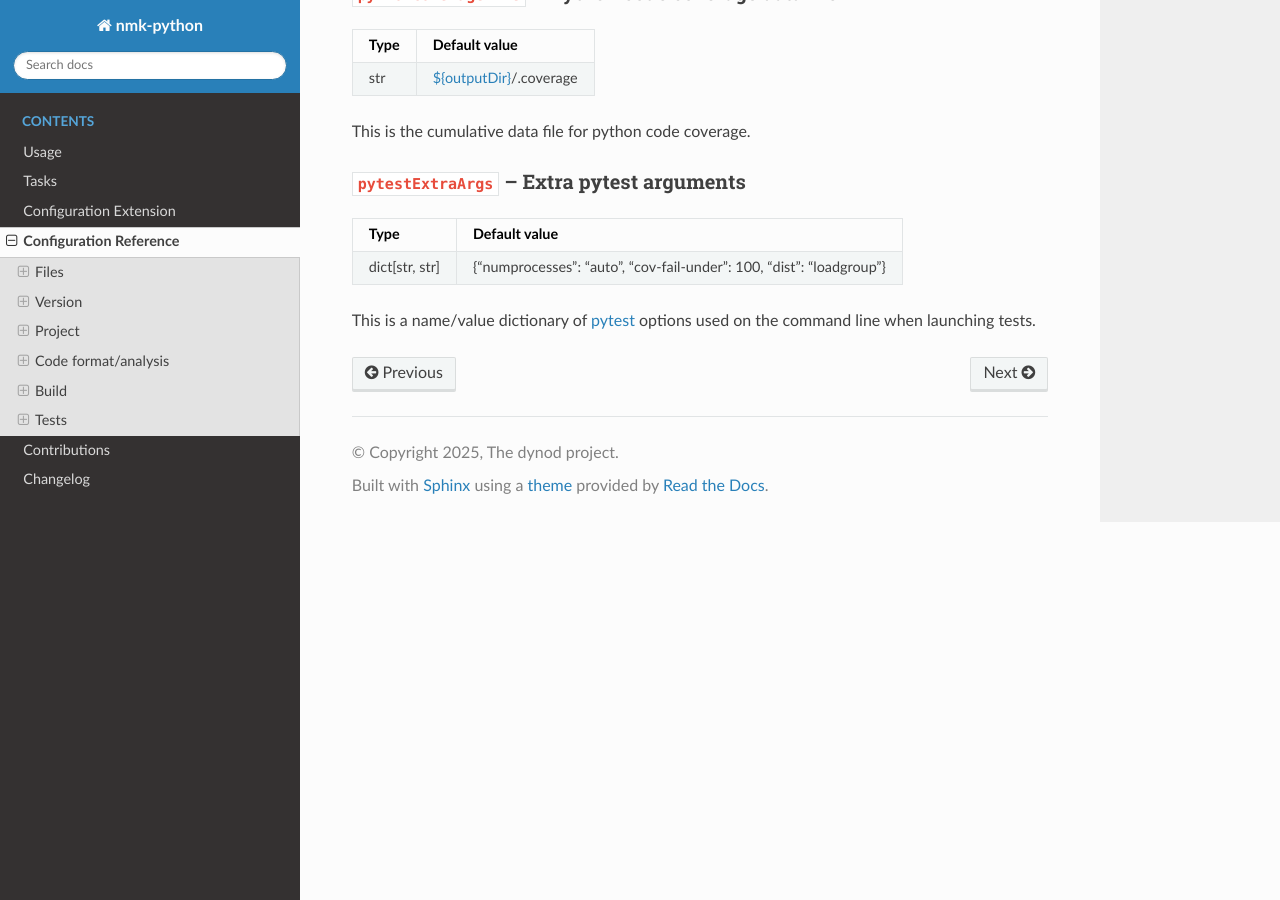
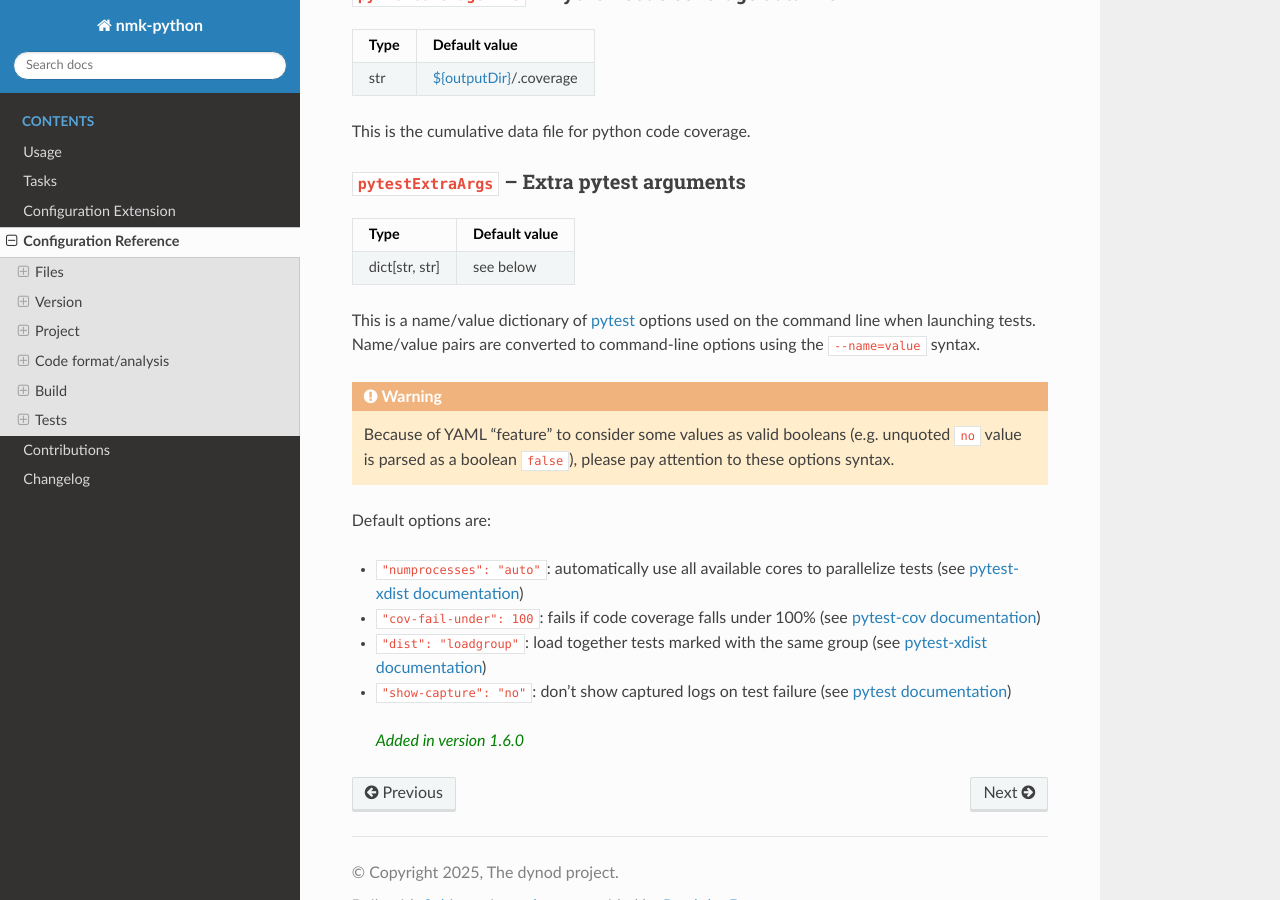
Before and after one commit to dynod/nmk-python, a Sphinx documentation site: the page built from doc/config.md, in a window 1280 px wide and 900 px high, scrolled down 10202 px. Built offline with Sphinx 7.4.7 and the Read the Docs theme 3.1.0, drawn with Linux system fonts in a browser that asks for light colours.

Commit message:
Don't dump logs on tests failure -- resolves dynod/nmk#277

````diff
--- a/doc/config.md
+++ b/doc/config.md
@@ -460,6 +460,16 @@ This is the cumulative data file for python code coverage.
 
 | Type | Default value |
 |-     |-
-| dict[str, str] | {"numprocesses": "auto", "cov-fail-under": 100, "dist": "loadgroup"}
+| dict[str, str] | see below
 
-This is a name/value dictionary of [pytest](https://docs.pytest.org/) options used on the command line when launching tests.
+This is a name/value dictionary of [pytest](https://docs.pytest.org/) options used on the command line when launching tests. Name/value pairs are converted to command-line options using the `--name=value` syntax.
+
+```{warning}
+Because of YAML "feature" to consider some values as valid booleans (e.g. unquoted `no` value is parsed as a boolean `false`), please pay attention to these options syntax.
+```
+
+Default options are:
+* `"numprocesses": "auto"`: automatically use all available cores to parallelize tests (see [pytest-xdist documentation](https://pytest-xdist.readthedocs.io/en/stable/distribution.html))
+* `"cov-fail-under": 100`: fails if code coverage falls under 100% (see [pytest-cov documentation](https://pytest-cov.readthedocs.io/en/latest/config.html))
+* `"dist": "loadgroup"`: load together tests marked with the same group (see [pytest-xdist documentation](https://pytest-xdist.readthedocs.io/en/stable/distribution.html))
+* `"show-capture": "no"`: don't show captured logs on test failure (see [pytest documentation](https://docs.pytest.org/en/stable/reference/reference.html#cmdoption-show-capture))<br> <br>*<span style="color:green">Added in version 1.6.0</span>*
--- a/src/nmk_python/tests.yml
+++ b/src/nmk_python/tests.yml
@@ -16,6 +16,7 @@ config:
         numprocesses: auto
         cov-fail-under: 100
         dist: loadgroup
+        show-capture: "no"
 
     # Ignore pytest cache
     gitIgnoredFiles:
````
Also changed, not shown: doc/changelog.md (+4 -0 lines), 1 other file.
